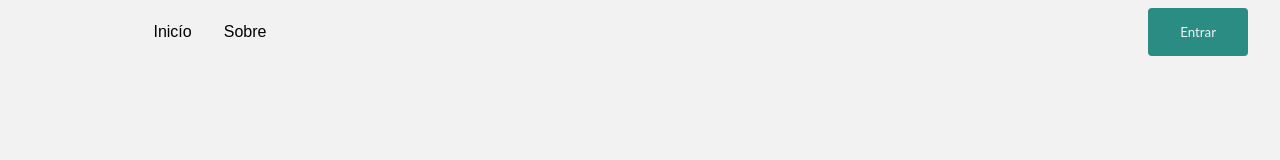
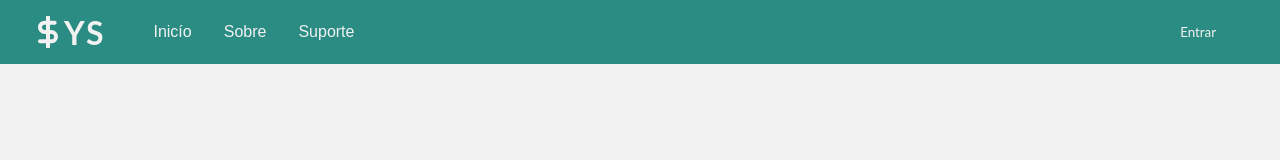
Before and after one commit to viniciusidacruz/SYS_Finance, a Next.js app: page / in a window 1280 px wide. Shown: the top 160 px of the page. Built offline with nearby package versions, Linux system fonts and the light colour scheme.

Commit message:
feat: finish component header

```diff
--- /dev/null
+++ b/src/components/Header/data.ts
@@ -0,0 +1,5 @@
+export const dataNavigation = [
+  { title: "Inicío", path: "/", target: "_self" },
+  { title: "Sobre", path: "/about", target: "_self" },
+  { title: "Suporte", path: "/support", target: "_blank" },
+];
--- a/src/components/Header/index.tsx
+++ b/src/components/Header/index.tsx
@@ -1,26 +1,36 @@
 import Link from "next/link";
+import { useRouter } from "next/router";
 
 import { LogoComponent } from "../Logo";
 import { ButtonComponent } from "../Button";
 
+import { dataNavigation } from "./data";
+
 import styles from "./styles.module.scss";
 
 export function HeaderComponent() {
+  const router = useRouter();
+
   return (
     <header className={styles.header}>
       <nav className="container">
         <LogoComponent />
 
         <ul>
-          <li>
-            <Link href="/">Inicío</Link>
-          </li>
-          <li>
-            <Link href="/sobre">Sobre</Link>
-          </li>
+          {dataNavigation.map((nav, index) => (
+            <li key={`${nav.title}-${index}`}>
+              <Link href={nav.path} passHref>
+                {nav.title}
+              </Link>
+            </li>
+          ))}
         </ul>
 
-        <ButtonComponent title="Entrar" />
+        <ButtonComponent
+          title="Entrar"
+          color="light"
+          onClick={() => router.push("/signin")}
+        />
       </nav>
     </header>
   );
--- a/src/components/Header/styles.module.scss
+++ b/src/components/Header/styles.module.scss
@@ -3,6 +3,8 @@
 
   display: flex;
   align-items: center;
+
+  background-color: var(--green-300);
 
   nav {
     display: flex;
@@ -17,6 +19,12 @@
 
       li {
         margin: 0 1rem;
+
+        color: var(--shape);
+
+        &:hover {
+          filter: brightness(0.8);
+        }
       }
     }
 
```
